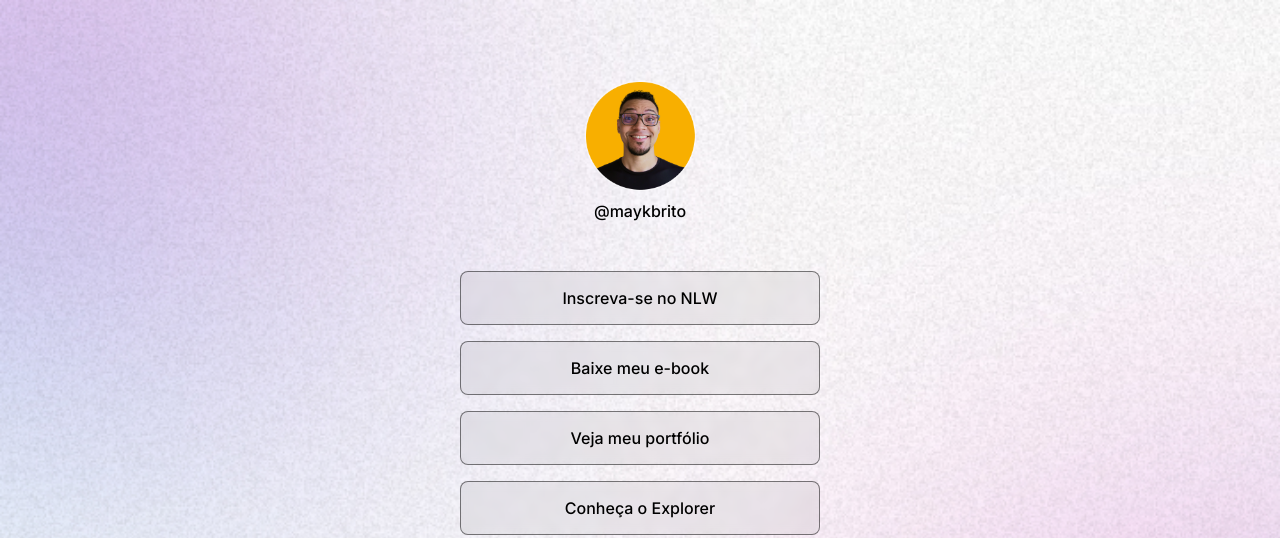
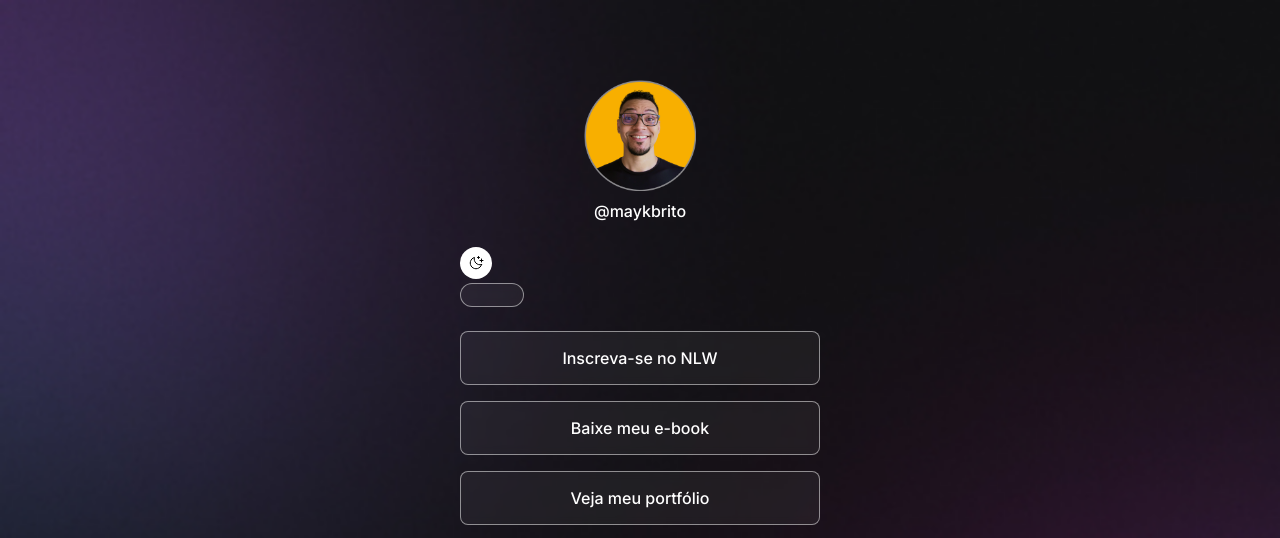
Before and after one commit to Rubendvb/dev-links-discover, a plain HTML site: page index.html in a window 1280 px wide. Shown: the top 538 px of the page. Drawn offline with nearby package versions, Linux system fonts and the light colour scheme.

Commit message:
creating switch

```diff
--- a/index.html
+++ b/index.html
@@ -1,5 +1,5 @@
 <!DOCTYPE html>
-<html lang="en" class="light">
+<html lang="en" class="">
   <head>
     <link rel="preconnect" href="https://fonts.googleapis.com" />
     <link rel="preconnect" href="https://fonts.gstatic.com" crossorigin />
@@ -19,6 +19,12 @@
         <img src="./assets/avatar.png" alt="Foto de perfil" />
 
         <p>@maykbrito</p>
+      </div>
+
+      <div id="switch">
+        <button></button>
+
+        <span></span>
       </div>
 
       <ul>
--- a/style.css
+++ b/style.css
@@ -11,6 +11,7 @@
   --surface-color: rgba(255, 255, 255, 0.05);
   --surface-color-hover: rgba(0, 0, 0, 0.02);
   --highlight-color: rgba(255, 255, 255, 0.2);
+  --switch-bg-url: url('./assets/moon-stars.svg');
 }
 
 .light {
@@ -20,6 +21,7 @@
   --surface-color: rgba(0, 0, 0, 0.05);
   --surface-color-hover: rgba(0, 0, 0, 0.02);
   --highlight-color: rgba(0, 0, 0, 0.1);
+  --switch-bg-url: url('./assets/sun.svg');
 }
 
 body {
@@ -57,6 +59,24 @@ body * {
   font-weight: 500;
   line-height: 24px;
   margin-top: 8px;
+}
+
+#switch button {
+  width: 32px;
+  height: 32px;
+  background: #fff var(--switch-bg-url) no-repeat center;
+  border: 0;
+  border-radius: 50%;
+}
+#switch span {
+  width: 64px;
+  height: 24px;
+  display: block;
+  background-color: var(--surface-color);
+  border: 1px solid var(--stroke-color);
+  backdrop-filter: blur(4px);
+  -webkit-backdrop-filter: blur(4px);
+  border-radius: 9999px;
 }
 
 ul {
```
Also changed, not shown: assets/sun.svg (added).
